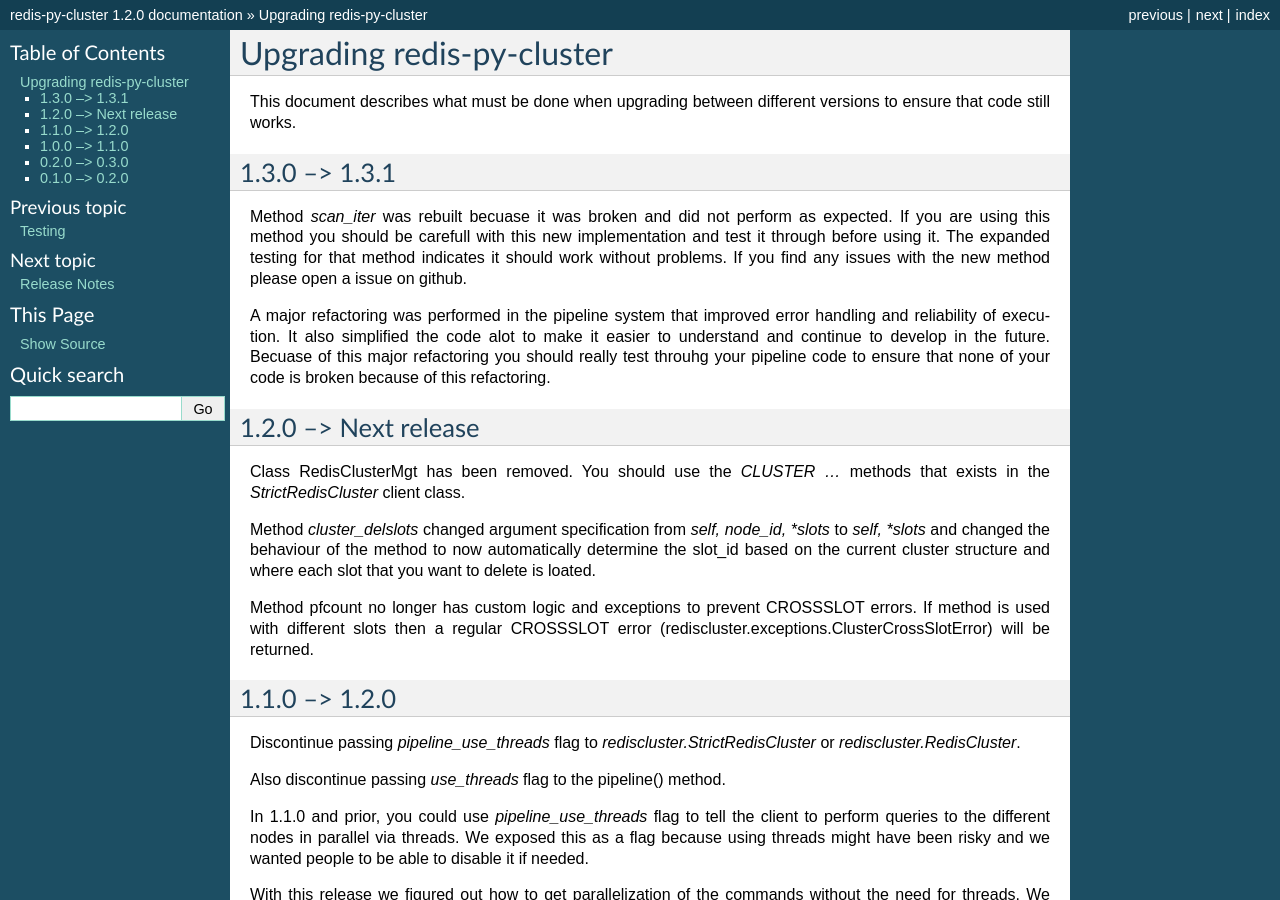
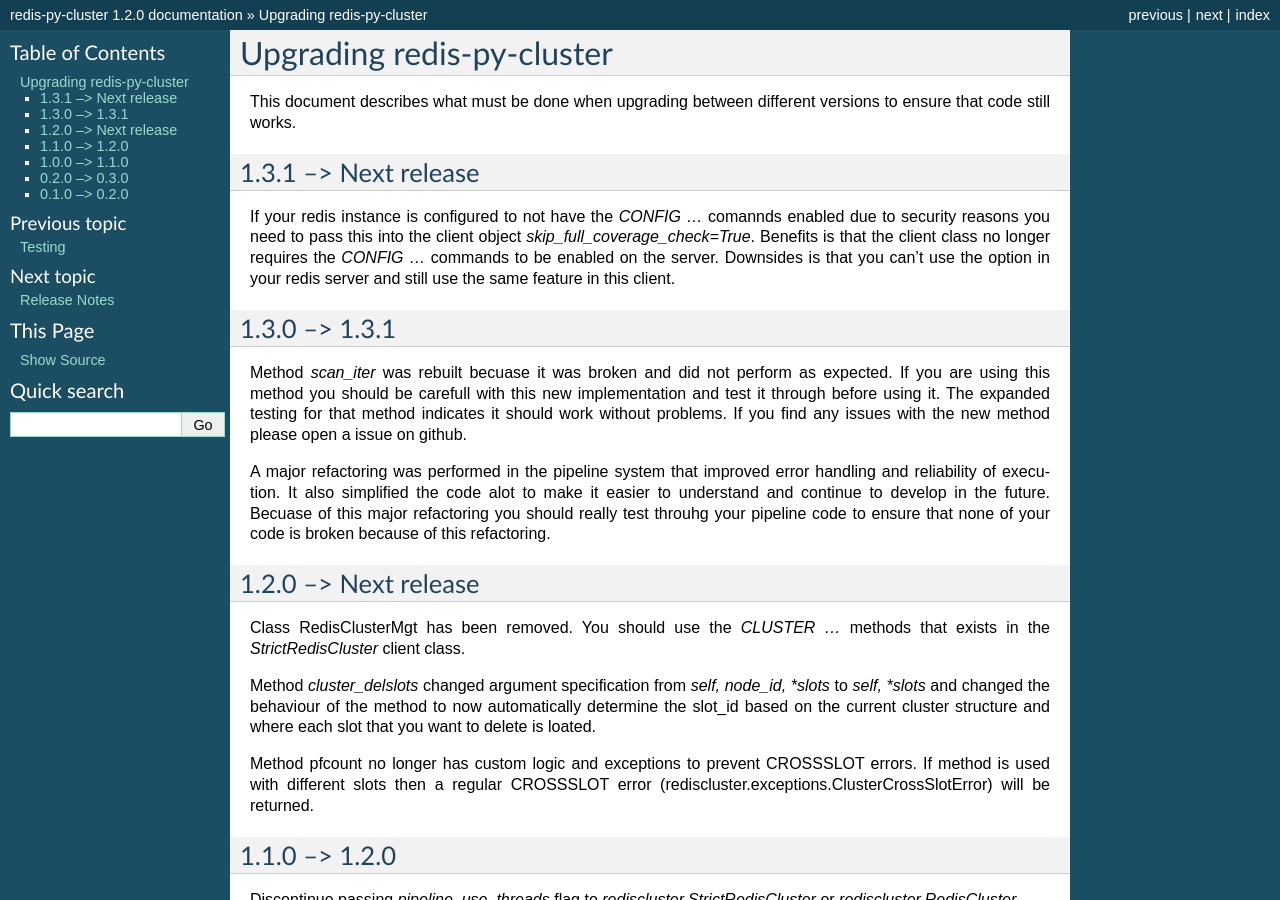
Before and after one commit to Grokzen/redis-py-cluster, a Sphinx documentation site: the page built from docs/upgrading.rst, in a window 1280 px wide and 900 px high. Built offline with Sphinx 7.4.7, drawn with Linux system fonts in a browser that asks for light colours.

Commit message:
Add a line in upgrading.rst that describes the new skip_full_coverage_check option into the client.

```diff
--- a/docs/upgrading.rst
+++ b/docs/upgrading.rst
@@ -2,6 +2,14 @@
 ==========================
 
 This document describes what must be done when upgrading between different versions to ensure that code still works.
+
+
+1.3.1 --> Next release
+----------------------
+
+If your redis instance is configured to not have the `CONFIG ...` comannds enabled due to security reasons you need to pass this into the client object `skip_full_coverage_check=True`. Benefits is that the client class no longer requires the `CONFIG ...` commands to be enabled on the server. Downsides is that you can't use the option in your redis server and still use the same feature in this client.
+
+
 
 1.3.0 --> 1.3.1
 ---------------
```
